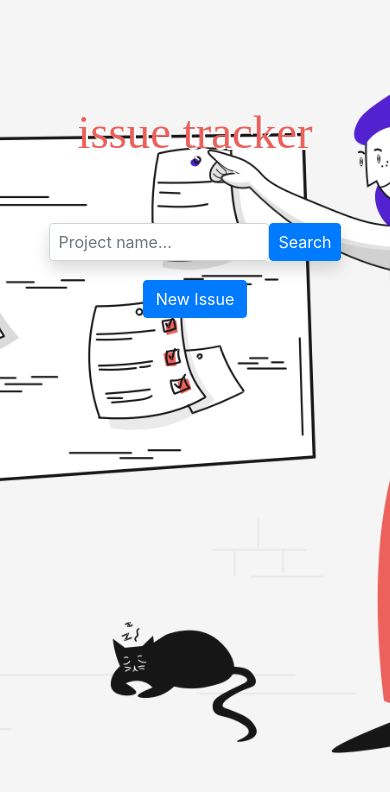
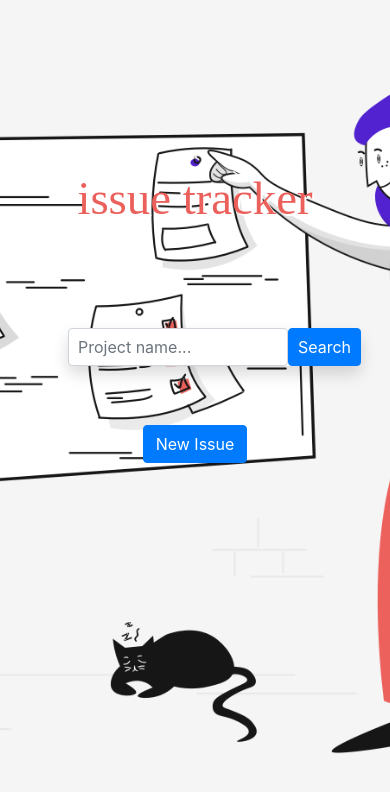
Before and after one commit to torranicles/project-issuetracker, a React (Create React App) app: page / in a window 390 px wide. Shown: the top 792 px of the page. Built offline with nearby package versions, Linux system fonts and the light colour scheme; a web font is replaced by a local one.

Commit message:
Add flash message on hompage

```diff
--- a/src/App.js
+++ b/src/App.js
@@ -58,10 +58,9 @@ class App extends React.Component {
         .then(res => {
             if (res.data.length < 1) {
                 this.setState({
-                    message: 'Project name does not exist.'
+                    message: 'Project does not exist.'
                 })
             } else {
-                console.log(res);
                 this.props.history.push(`/projects-issues/${this.state.search}`);
             }
         })
--- a/src/Home.module.css
+++ b/src/Home.module.css
@@ -26,7 +26,7 @@
     display: flex;
     border-radius: .5rem;
     background-color: white;
-    margin: 20% 0 10% 10%;
+    margin: 20% 0 2% 10%;
     width: 40vw;
 }
 
@@ -36,6 +36,11 @@
 }
 
 .addBtn {
+    margin-left: 10%;
+}
+
+p {
+    height: 7vh;
     margin-left: 10%;
 }
 
@@ -109,6 +114,11 @@ span:hover {
         padding: 0 3%;
     }
 
+    p {
+        margin: 0;
+        height: 3vw;
+    }
+
     .addBtn {
         display: none;
     }
@@ -140,7 +150,8 @@ span:hover {
     }
 
     .searchContainer {
-        margin: 15% 0 5%;
+        margin-top: 15%;
+        margin-bottom: 1%;
         width: 55%;
     }
 
@@ -161,7 +172,12 @@ span:hover {
     }
 
     .leftPanel {
-        height: 50vh;
+        height: 75vh;
+    }
+
+    p {
+        height: 10vw;
+        text-shadow: 2px -2px white;
     }
 
     .formContainer {
@@ -174,5 +190,6 @@ span:hover {
 
     .head {
         font-size: 12vw;
+        margin-bottom: 10%;
     }
 }
--- a/src/components/Home.js
+++ b/src/components/Home.js
@@ -17,6 +17,7 @@ const Home = (props) => {
                         />
                         <input className="btn btn-primary" id={styles.searchBtn} type="submit" value="Search"/>
                     </form>
+                    <p style={{color: 'red'}}>{ props.message ? props.message : '' }</p>
                     <div className={styles.addBtn}>
                         <i className="fas fa-folder-plus mr-2 text-primary"/>
                         <span onClick={props.handleViewForm}>Start a new issue</span>
```
